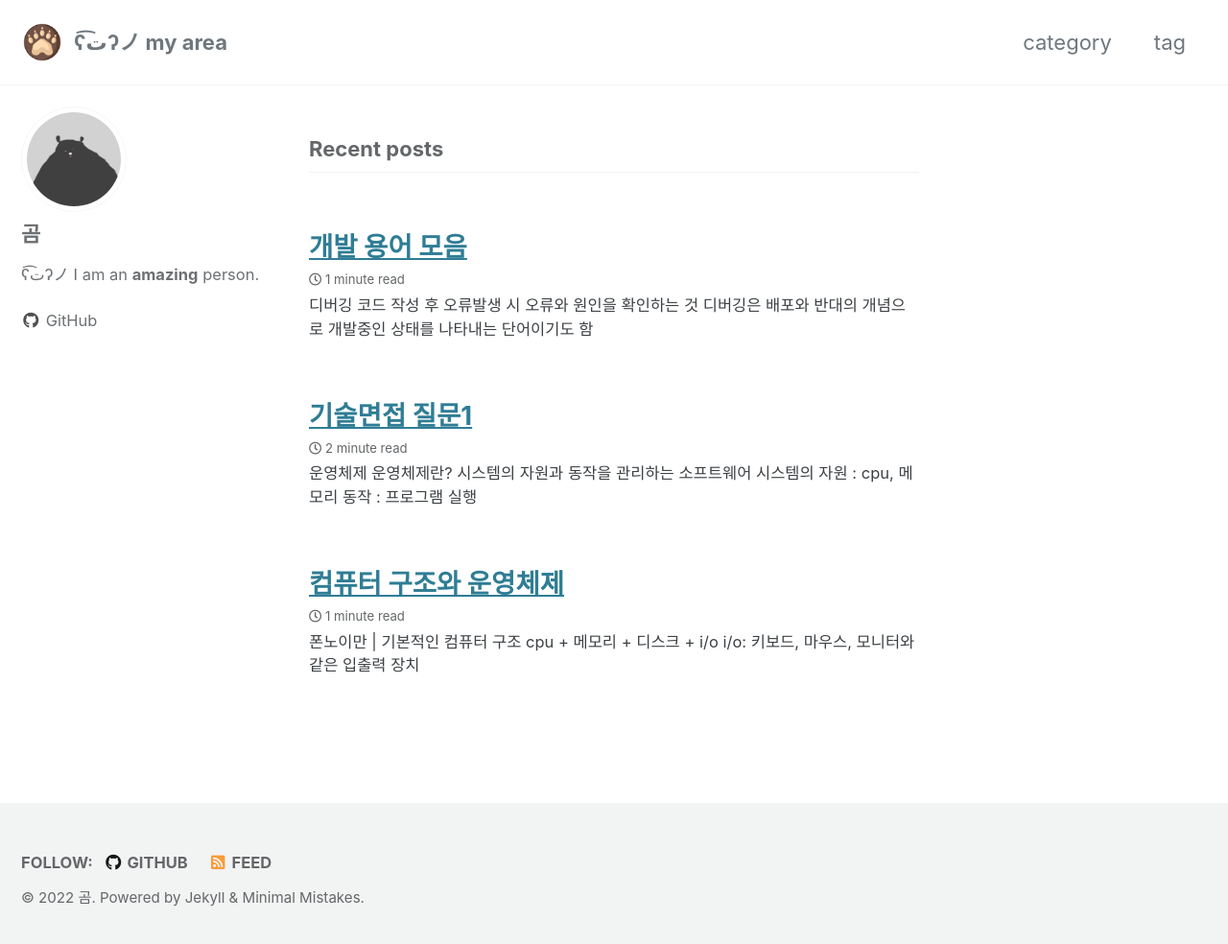
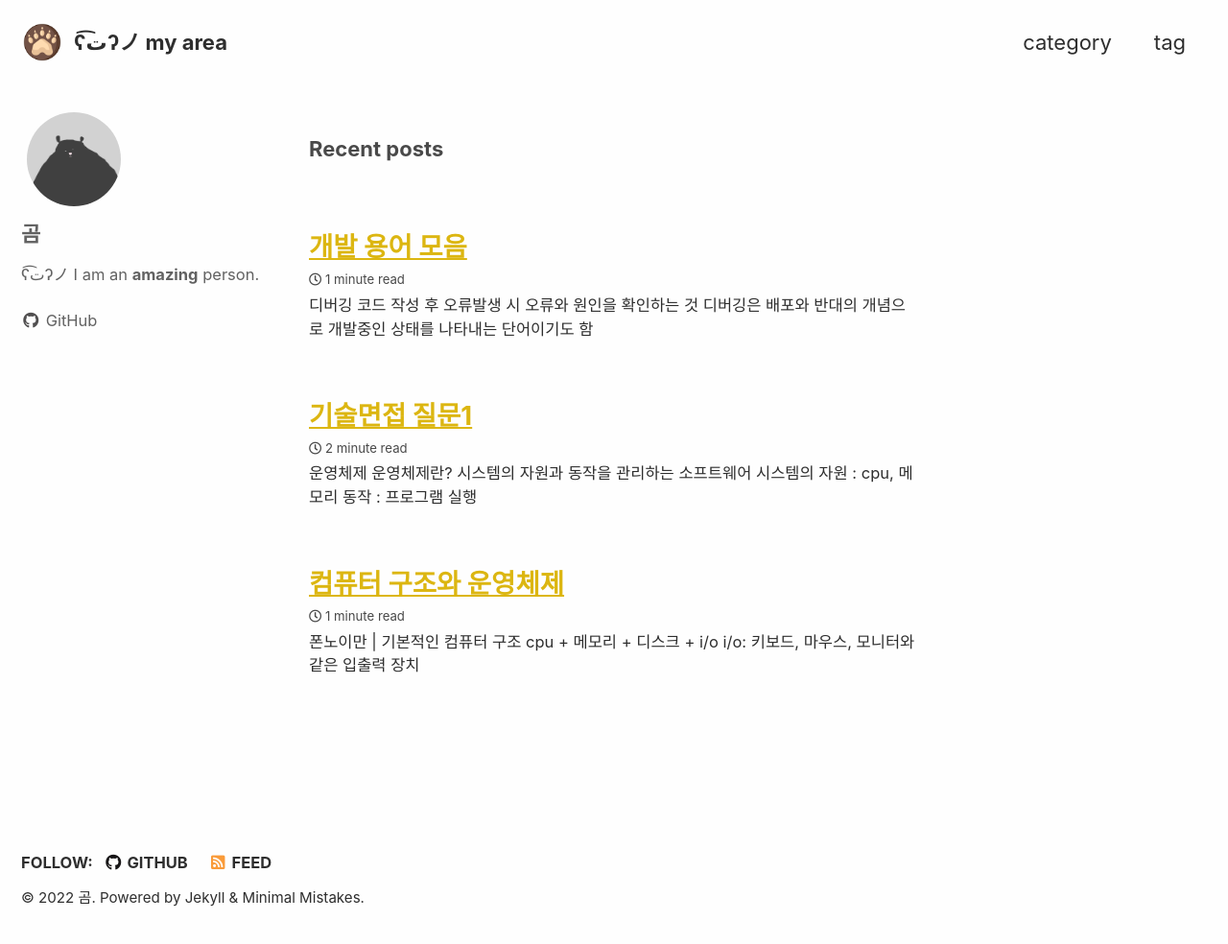
Before and after one commit to Hyeun9991/hyeun9991.github.io, a Jekyll site: the page built from index.html, in a window 1280 px wide and 992 px high. Shown: the top 984 px of the window at 96% size. Built offline with Jekyll 4.4.1, drawn with Linux system fonts in a browser that asks for light colours; cached includes are drawn as plain includes; some web fonts are replaced; the list of posts is cut into pages by our own code.

Commit message:
테마 커스텀1

```diff
--- a/_config.yml
+++ b/_config.yml
@@ -12,7 +12,7 @@
 
 # theme                  : "minimal-mistakes-jekyll"
 # remote_theme           : "mmistakes/minimal-mistakes"
-minimal_mistakes_skin    : "default" # "air", "aqua", "contrast", "dark", "dirt", "neon", "mint", "plum", "sunrise"
+minimal_mistakes_skin    : "custom" # "air", "aqua", "contrast", "dark", "dirt", "neon", "mint", "plum", "sunrise", "custom"
 
 # Site Settings
 locale                   : "en-US"
--- /dev/null
+++ b/_sass/minimal-mistakes/skins/_custom.scss
@@ -0,0 +1,23 @@
+/* ==========================================================================
+   Custom skin
+   ========================================================================== */
+
+/* Colors */
+$background-color: #fefefe !default;
+$text-color: #2e2e2e !default;
+$muted-text-color: #494949 !default;
+$primary-color: #dcb611 !default;
+$border-color: #dcb71100 !default;
+$footer-background-color: $border-color !default;
+$link-color: $primary-color !default;
+$masthead-link-color: $text-color !default;
+$masthead-link-color-hover: $text-color !default;
+$navicon-link-color-hover: mix(#fff, $text-color, 80%) !default;
+
+.page__footer {
+  color: $text-color !important; // override
+}
+
+.page__footer-follow .social-icons .svg-inline--fa {
+  color: inherit;
+}
```
